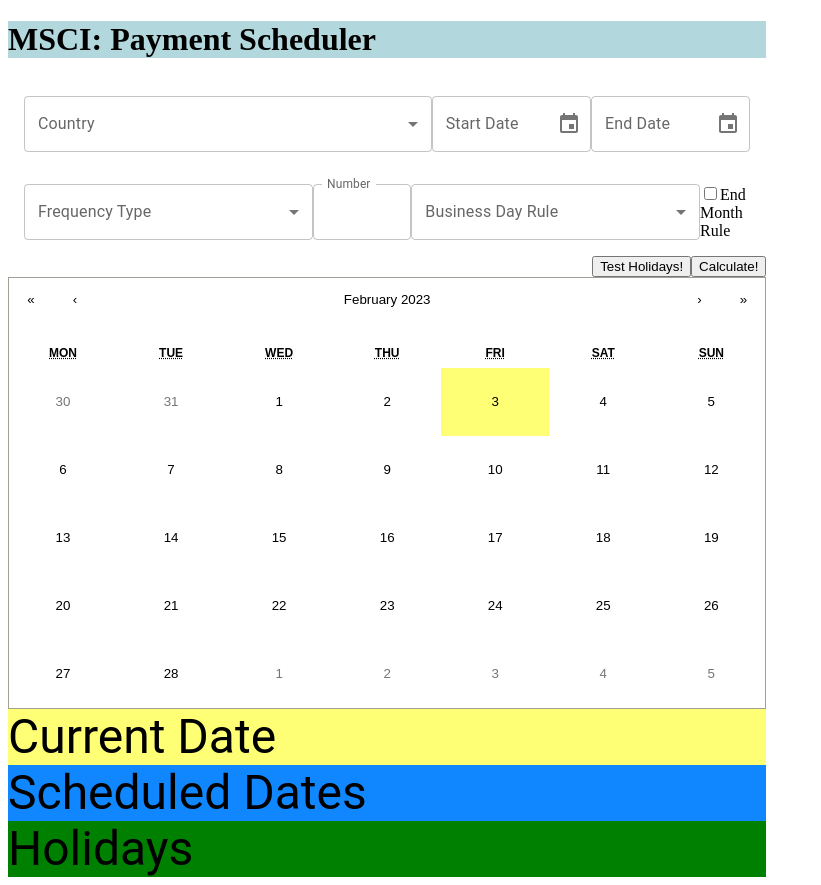
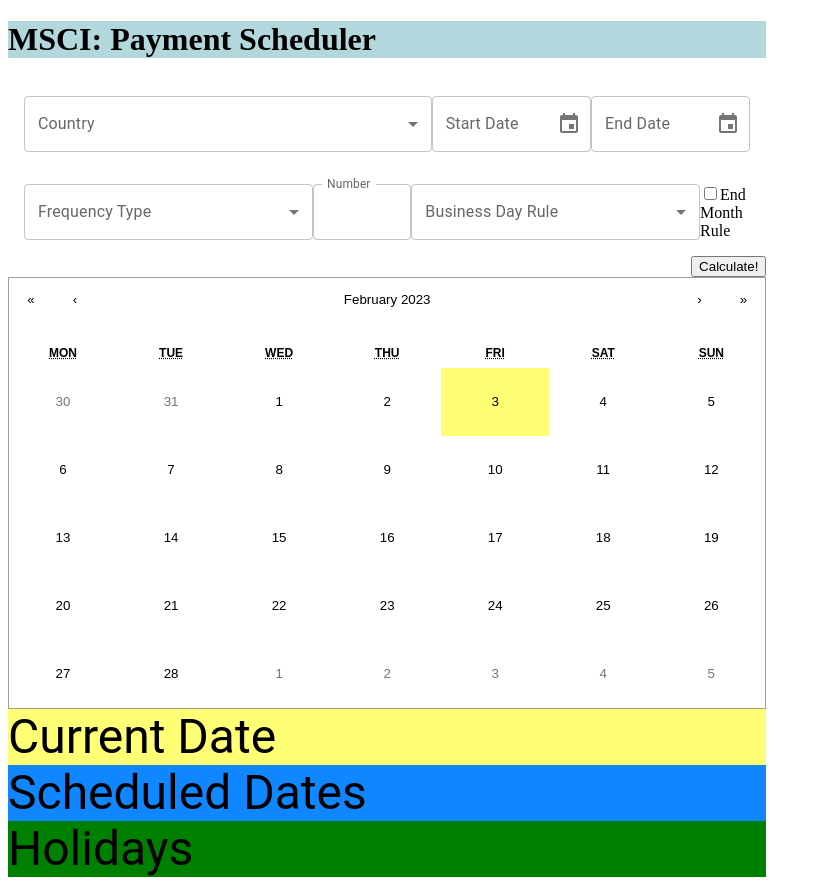
Before and after one commit to victorphams/PaymentScheduler, a Next.js app in the folder frontend/: page / in a window 1280 px wide. Shown: the whole page, without its empty margins (0-821 px from the left). Built offline with nearby package versions, Linux system fonts and the light colour scheme; no server answers.

Commit message:
Get rid of test holidays button

```diff
--- a/frontend/components/UserInterface.js
+++ b/frontend/components/UserInterface.js
@@ -230,8 +230,6 @@
         </Box>
 
         <Box sx={{ marginLeft: "auto" }}>
-          <button onClick={handleClick}>Test Holidays!</button>
-
           <button onClick={sendData}>Calculate!</button>
         </Box>
       </Box>
```
